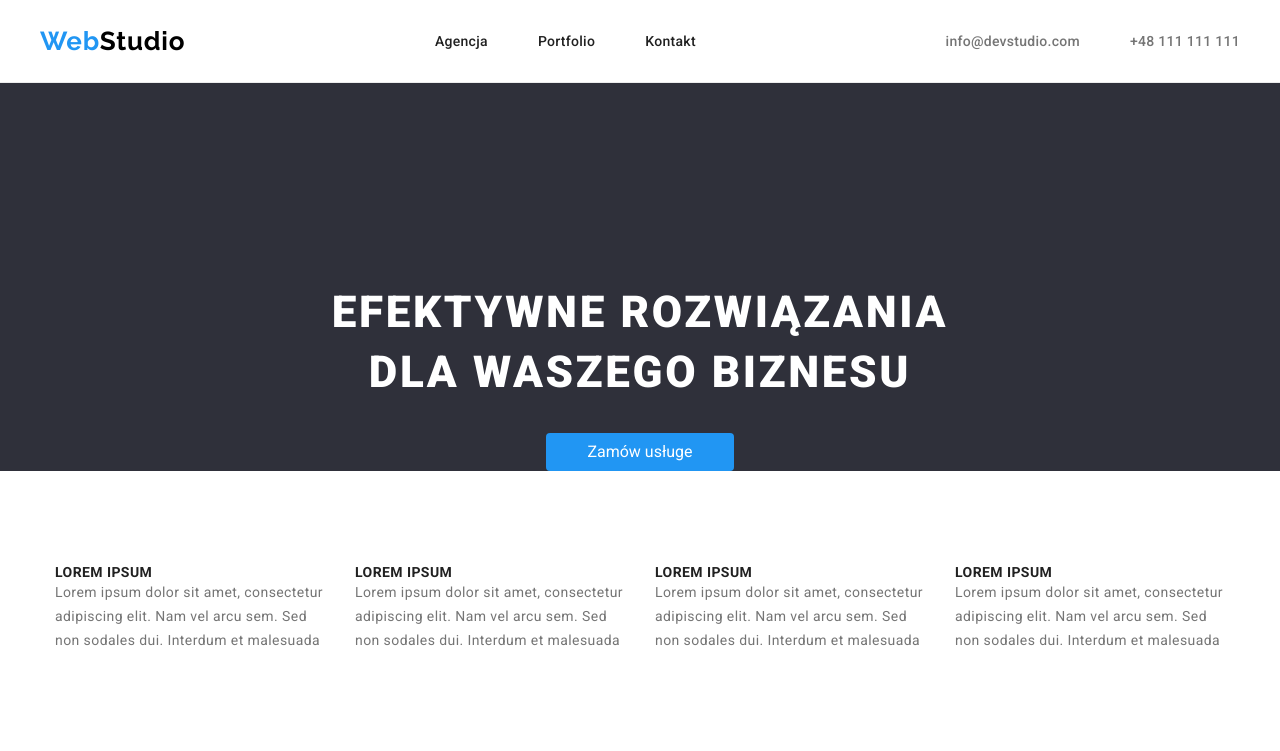
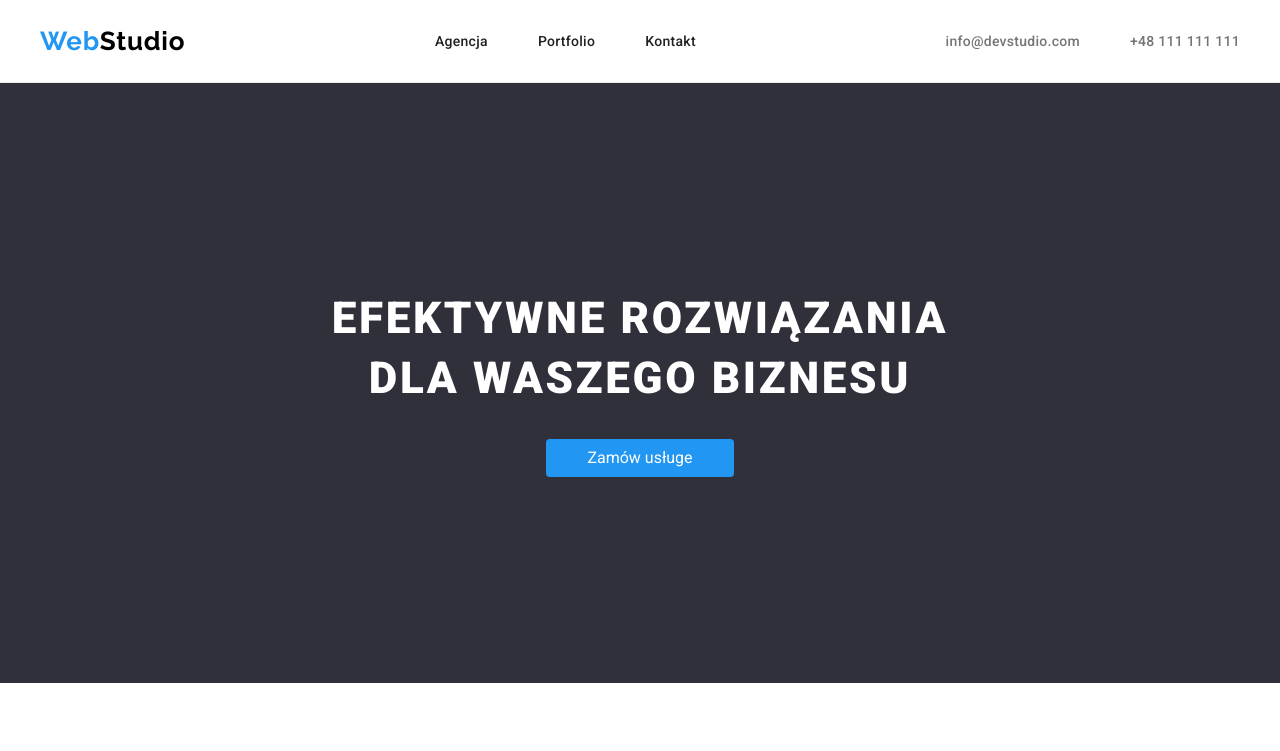
Before and after one commit to Wzemczak/goit-markup-hw-03, a plain HTML site: page index.html in a window 1280 px wide. Shown: the top 751 px of the page. Drawn offline with nearby package versions, Linux system fonts and the light colour scheme.

Commit message:
Final version

```diff
--- a/css/styles.css
+++ b/css/styles.css
@@ -209,7 +209,6 @@ header {
   letter-spacing: 0.06em;
   text-transform: uppercase;
   color: #ffffff;
-  padding-top: 200px;
   padding-bottom: 30px;
   max-width: 696px;
   display: block;
@@ -311,3 +310,9 @@ header {
 .people-container > ul > li > figure {
   margin: 0px;
 }
+.slogan-box2 {
+  height: 600px;
+  display: flex;
+  flex-direction: column;
+  justify-content: center;
+}
--- a/index.html
+++ b/index.html
@@ -41,7 +41,7 @@
     </header>
     <main>
       <div class="slogan-box">
-        <section>
+        <section class="slogan-box2">
           <h1 class="slogan">EFEKTYWNE ROZWIĄZANIA DLA WASZEGO BIZNESU</h1>
           <button class="button-main" type="button">Zamów usługe</button>
         </section>
```
